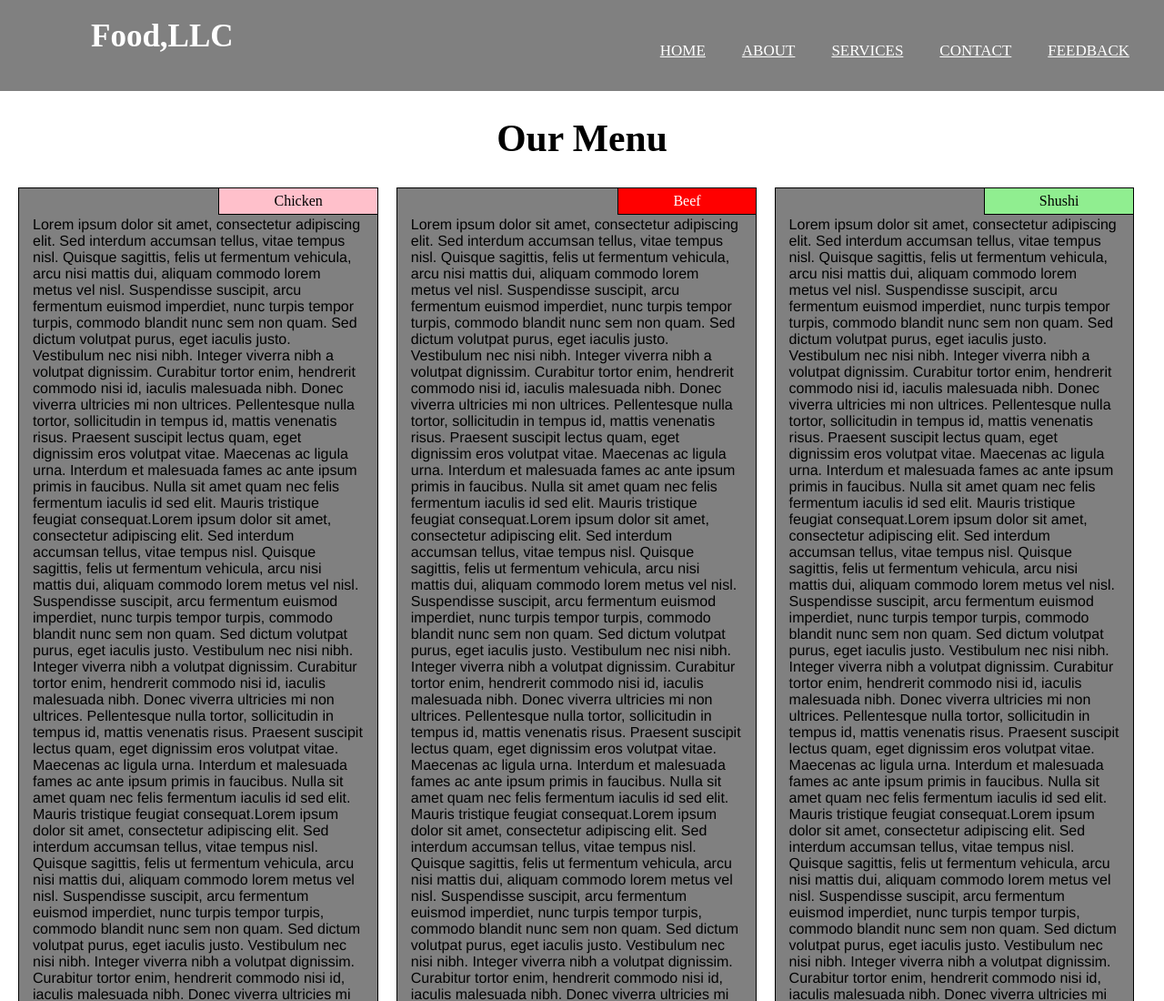
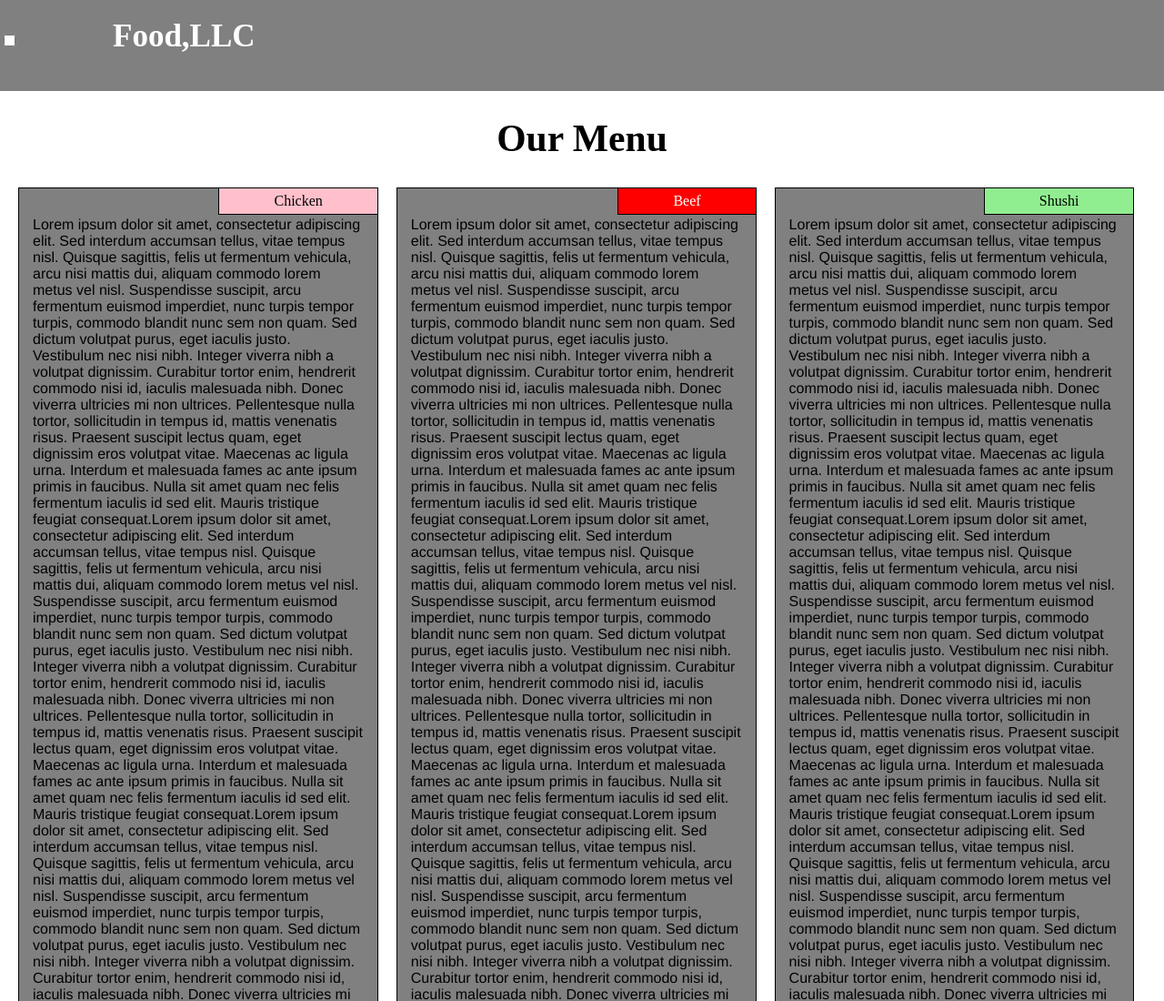
Before and after one commit to dragoslavdjurovic/my-project, a plain HTML site: page mod3_solution/menu.categories.html in a window 1280 px wide. Shown: the top 1100 px of the page at 91% size. Drawn offline with nearby package versions, Linux system fonts and the light colour scheme.

Commit message:
Update menu.categories.html

```diff
--- a/mod3_solution/menu.categories.html
+++ b/mod3_solution/menu.categories.html
@@ -15,19 +15,14 @@
 </head>
 
 <body>
-   <nav>
-    <label class="logo">Food,LLC</label>
-    <ul>
-        <li><a href="#">Home</a></li>
-        <li><a href="#">About</a></li>
-        <li><a href="#">Services</a></li>
-        <li><a href="#">Contact</a></li>
-        <li><a href="#">Feedback</a></li>
-    </ul>
-   </nav>
+    <nav>
+        <input type="checkbox" id="check">
+        <label for="check" class="checkbtn">
+            <i class="fa fas-bar"></i>
+        </label>
+        <label class="logo">Food,LLC</label>
 
-        </nav>
-    </header>
+    </nav>
     <h1 id="real">Our Menu</h1>
     <div class="container-fluid">
         <div class="row">
@@ -65,7 +60,8 @@
                                 in
                                 faucibus. Nulla sit amet quam nec felis fermentum iaculis id sed elit. Mauris tristique
                                 feugiat
-                                consequat.Lorem ipsum dolor sit amet, consectetur adipiscing elit. Sed interdum accumsan tellus,
+                                consequat.Lorem ipsum dolor sit amet, consectetur adipiscing elit. Sed interdum accumsan
+                                tellus,
                                 vitae
                                 tempus
                                 nisl. Quisque sagittis, felis ut fermentum vehicula, arcu nisi mattis dui, aliquam
@@ -89,7 +85,8 @@
                                 in
                                 faucibus. Nulla sit amet quam nec felis fermentum iaculis id sed elit. Mauris tristique
                                 feugiat
-                                consequat.Lorem ipsum dolor sit amet, consectetur adipiscing elit. Sed interdum accumsan tellus,
+                                consequat.Lorem ipsum dolor sit amet, consectetur adipiscing elit. Sed interdum accumsan
+                                tellus,
                                 vitae
                                 tempus
                                 nisl. Quisque sagittis, felis ut fermentum vehicula, arcu nisi mattis dui, aliquam
@@ -113,7 +110,8 @@
                                 in
                                 faucibus. Nulla sit amet quam nec felis fermentum iaculis id sed elit. Mauris tristique
                                 feugiat
-                                consequat.Lorem ipsum dolor sit amet, consectetur adipiscing elit. Sed interdum accumsan tellus,
+                                consequat.Lorem ipsum dolor sit amet, consectetur adipiscing elit. Sed interdum accumsan
+                                tellus,
                                 vitae
                                 tempus
                                 nisl. Quisque sagittis, felis ut fermentum vehicula, arcu nisi mattis dui, aliquam
@@ -136,9 +134,10 @@
                                 primis
                                 in
                                 faucibus. Nulla sit amet quam nec felis fermentum iaculis id sed elit. Mauris tristique
-                                feugiat.
-                                <a href="index.html">
-                                <span class="data-target">Back to top.</span></a></p>
+                                feugiat
+                                consequat.<a href="index.html">
+                                    <span class="data-target">Back to top.</span></a></p>
+
 
                         </div>
                     </div>
@@ -175,7 +174,8 @@
                                 in
                                 faucibus. Nulla sit amet quam nec felis fermentum iaculis id sed elit. Mauris tristique
                                 feugiat
-                                consequat.Lorem ipsum dolor sit amet, consectetur adipiscing elit. Sed interdum accumsan tellus,
+                                consequat.Lorem ipsum dolor sit amet, consectetur adipiscing elit. Sed interdum accumsan
+                                tellus,
                                 vitae
                                 tempus
                                 nisl. Quisque sagittis, felis ut fermentum vehicula, arcu nisi mattis dui, aliquam
@@ -199,7 +199,8 @@
                                 in
                                 faucibus. Nulla sit amet quam nec felis fermentum iaculis id sed elit. Mauris tristique
                                 feugiat
-                                consequat.Lorem ipsum dolor sit amet, consectetur adipiscing elit. Sed interdum accumsan tellus,
+                                consequat.Lorem ipsum dolor sit amet, consectetur adipiscing elit. Sed interdum accumsan
+                                tellus,
                                 vitae
                                 tempus
                                 nisl. Quisque sagittis, felis ut fermentum vehicula, arcu nisi mattis dui, aliquam
@@ -223,7 +224,8 @@
                                 in
                                 faucibus. Nulla sit amet quam nec felis fermentum iaculis id sed elit. Mauris tristique
                                 feugiat
-                                consequat.Lorem ipsum dolor sit amet, consectetur adipiscing elit. Sed interdum accumsan tellus,
+                                consequat.Lorem ipsum dolor sit amet, consectetur adipiscing elit. Sed interdum accumsan
+                                tellus,
                                 vitae
                                 tempus
                                 nisl. Quisque sagittis, felis ut fermentum vehicula, arcu nisi mattis dui, aliquam
@@ -248,9 +250,7 @@
                                 faucibus. Nulla sit amet quam nec felis fermentum iaculis id sed elit. Mauris tristique
                                 feugiat
                                 consequat.<a href="index.html">
-                                    <span class="data-target">Back to top.</span>
-                                    </a>
-                                </p>
+                                    <span class="data-target">Back to top.</span></a></p>
                         </div>
                     </div>
 
@@ -288,7 +288,8 @@
                                 in
                                 faucibus. Nulla sit amet quam nec felis fermentum iaculis id sed elit. Mauris tristique
                                 feugiat
-                                consequat.Lorem ipsum dolor sit amet, consectetur adipiscing elit. Sed interdum accumsan tellus,
+                                consequat.Lorem ipsum dolor sit amet, consectetur adipiscing elit. Sed interdum accumsan
+                                tellus,
                                 vitae
                                 tempus
                                 nisl. Quisque sagittis, felis ut fermentum vehicula, arcu nisi mattis dui, aliquam
@@ -312,7 +313,8 @@
                                 in
                                 faucibus. Nulla sit amet quam nec felis fermentum iaculis id sed elit. Mauris tristique
                                 feugiat
-                                consequat.Lorem ipsum dolor sit amet, consectetur adipiscing elit. Sed interdum accumsan tellus,
+                                consequat.Lorem ipsum dolor sit amet, consectetur adipiscing elit. Sed interdum accumsan
+                                tellus,
                                 vitae
                                 tempus
                                 nisl. Quisque sagittis, felis ut fermentum vehicula, arcu nisi mattis dui, aliquam
@@ -336,7 +338,8 @@
                                 in
                                 faucibus. Nulla sit amet quam nec felis fermentum iaculis id sed elit. Mauris tristique
                                 feugiat
-                                consequat.Lorem ipsum dolor sit amet, consectetur adipiscing elit. Sed interdum accumsan tellus,
+                                consequat.Lorem ipsum dolor sit amet, consectetur adipiscing elit. Sed interdum accumsan
+                                tellus,
                                 vitae
                                 tempus
                                 nisl. Quisque sagittis, felis ut fermentum vehicula, arcu nisi mattis dui, aliquam
@@ -361,16 +364,17 @@
                                 faucibus. Nulla sit amet quam nec felis fermentum iaculis id sed elit. Mauris tristique
                                 feugiat
                                 consequat.<a href="index.html">
-                                    <span class="data-target">Back to top.</span></a>
-                                    </p>
+                                    <span class="data-target">Back to top.</span></a></p>
                         </div>
                     </div>
                 </div>
             </div>
         </div>
+
     </div>
     <script src="https://code.jquery.com/jquery-1.12.4.min.js"
         integrity="sha256-ZosEbRLbNQzLpnKIkEdrPv7lOy9C27hHQ+Xp8a4MxAQ=" crossorigin="anonymous"></script>
+    <script src="https://kit.awsome.com/a076d05399.js"></script>
 </body>
 
 </html>
```
